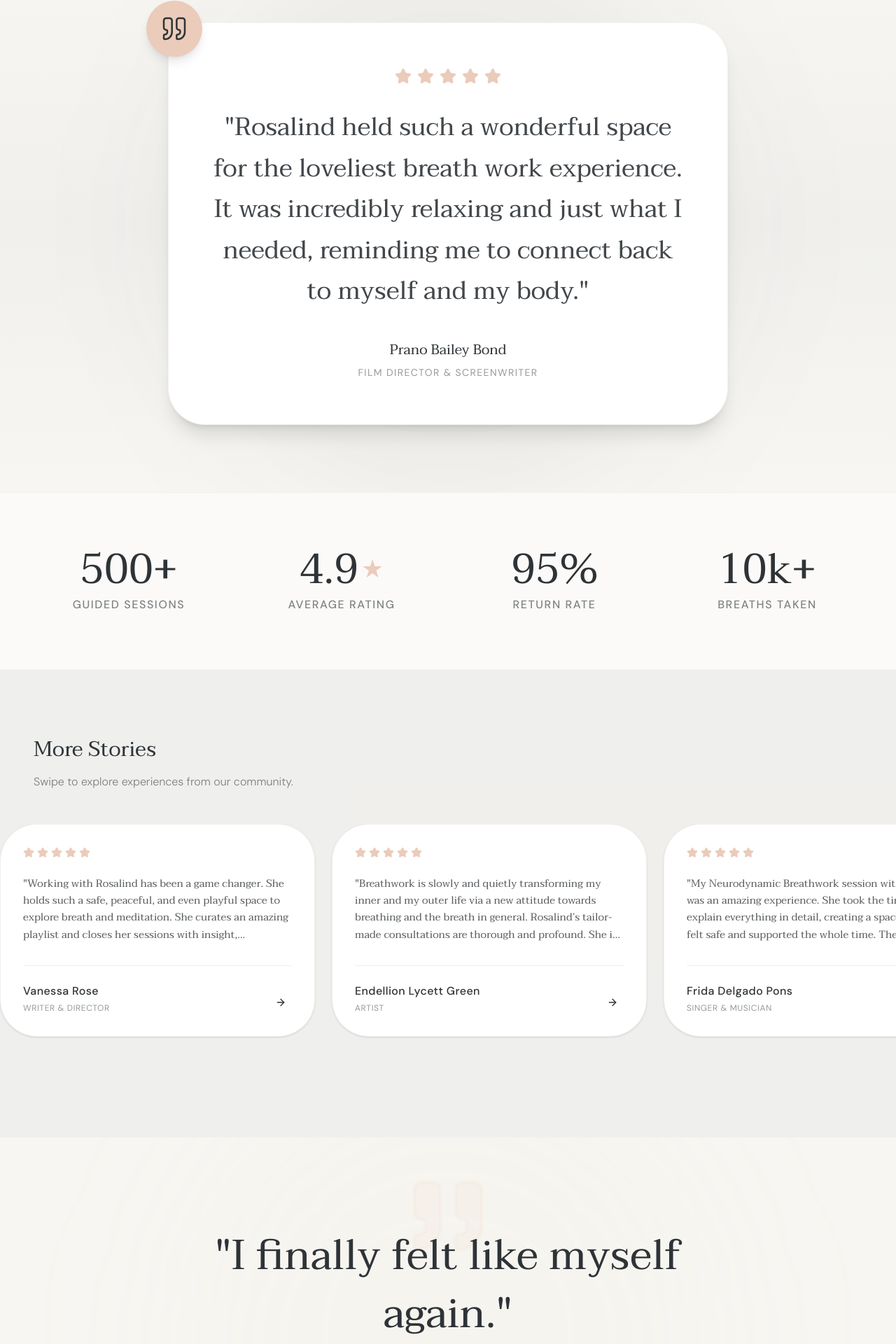
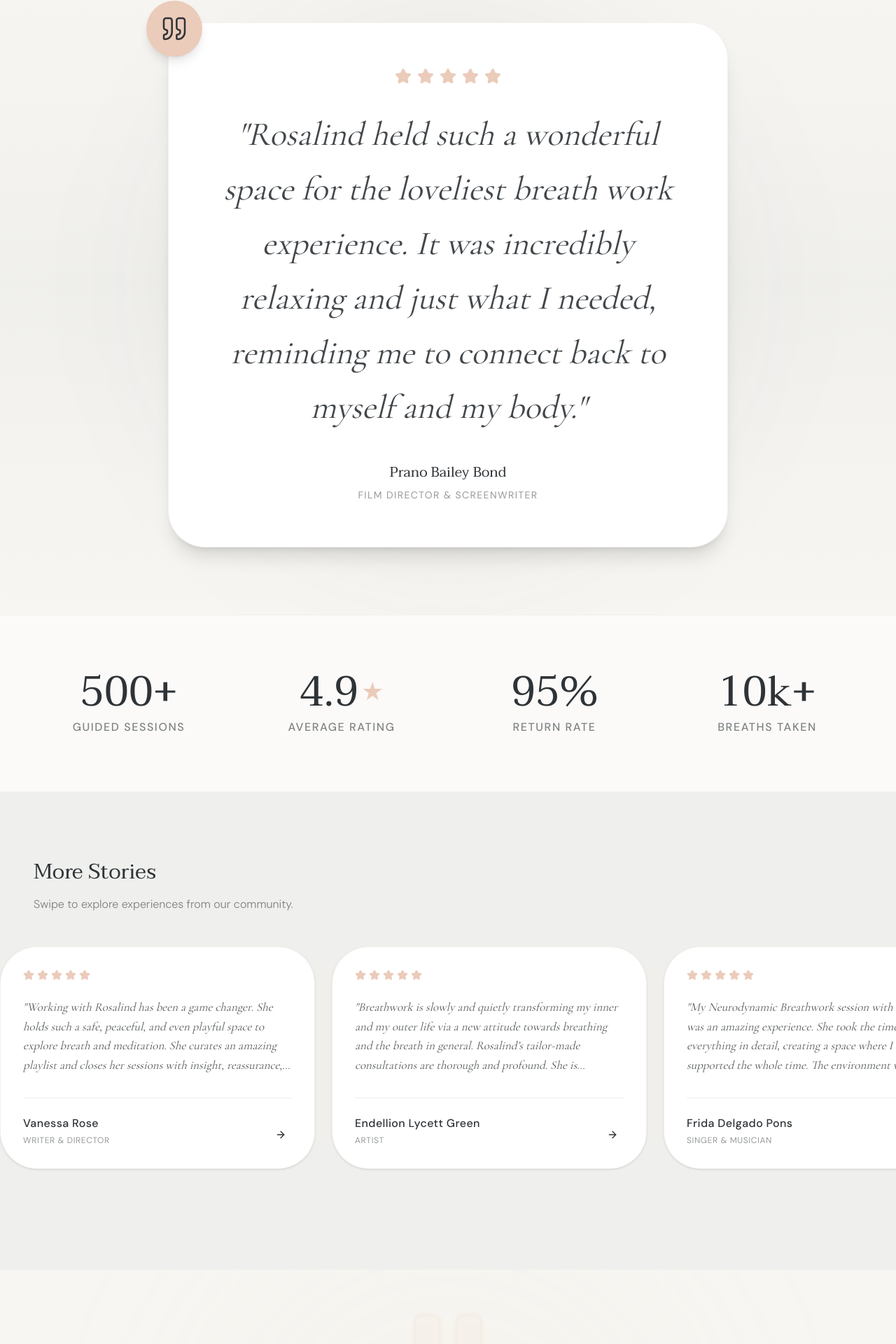
Before and after one commit to saanwordpress/Breathewrite, a Next.js app: page /testimonials in a window 1280 px wide. Shown: the part 656-2576 px from the top of the page at 70% size. Built offline with nearby package versions, Linux system fonts and the light colour scheme.

Commit message:
style: swap quote font to Cormorant Garamond for luxury italic style

```diff
--- a/src/app/(frontend)/globals.css
+++ b/src/app/(frontend)/globals.css
@@ -9,6 +9,7 @@
   --color-foreground: var(--foreground);
   --font-sans: var(--font-dm-sans), "DM Sans", sans-serif;
   --font-heading: var(--font-taviraj), "Taviraj", serif;
+  --font-quote: var(--font-cormorant), "Cormorant Garamond", serif;
   --font-mono: var(--font-geist-mono);
   --color-sidebar-ring: var(--sidebar-ring);
   --color-sidebar-border: var(--sidebar-border);
--- a/src/app/(frontend)/layout.tsx
+++ b/src/app/(frontend)/layout.tsx
@@ -1,5 +1,5 @@
 import type { Metadata } from "next";
-import { Taviraj, DM_Sans } from "next/font/google";
+import { Taviraj, DM_Sans, Cormorant_Garamond } from "next/font/google";
 import "./globals.css";
 import { Header } from "@/components/layout/Header";
 import { Footer } from "@/components/layout/Footer";
@@ -8,6 +8,13 @@ const taviraj = Taviraj({
   variable: "--font-taviraj",
   subsets: ["latin"],
   weight: ["300", "400", "500", "600", "700"],
+});
+
+const cormorantGaramond = Cormorant_Garamond({
+  variable: "--font-cormorant",
+  subsets: ["latin"],
+  weight: ["400", "500", "600", "700"],
+  style: ["normal", "italic"],
 });
 
 const dmSans = DM_Sans({
@@ -28,13 +35,8 @@ export default function RootLayout({
   return (
     <html
       lang="en"
-      className={`${taviraj.variable} ${dmSans.variable} h-full antialiased`}
+      className={`${taviraj.variable} ${cormorantGaramond.variable} ${dmSans.variable} h-full antialiased`}
     >
-      <head>
-        <link rel="preconnect" href="https://fonts.googleapis.com" />
-        <link rel="preconnect" href="https://fonts.gstatic.com" crossOrigin="anonymous" />
-        <link href="https://fonts.googleapis.com/css2?family=Taviraj:ital,wght@0,300;0,400;0,500;0,600;0,700;1,300;1,400;1,500;1,600;1,700&display=swap" rel="stylesheet" />
-      </head>
       <body className="min-h-full flex flex-col font-sans bg-background text-foreground">
         <Header />
         <main className="flex-1 mt-24">
--- a/src/app/(frontend)/testimonials/components/FeaturedTestimonial.tsx
+++ b/src/app/(frontend)/testimonials/components/FeaturedTestimonial.tsx
@@ -35,7 +35,7 @@ export function FeaturedTestimonial({ quote, name, role }: FeaturedTestimonialPr
             ))}
           </div>
 
-          <blockquote className="text-2xl md:text-4xl font-heading font-normal text-center leading-relaxed text-foreground/90 mb-10">
+          <blockquote className="text-3xl md:text-5xl font-quote italic text-center leading-relaxed text-foreground/90 mb-10 px-4 md:px-0">
             &quot;{quote}&quot;
           </blockquote>
 
--- a/src/app/(frontend)/testimonials/components/FloatingQuote.tsx
+++ b/src/app/(frontend)/testimonials/components/FloatingQuote.tsx
@@ -28,7 +28,7 @@ export function FloatingQuote({ quote, author, role }: FloatingQuoteProps) {
             <Quote className="w-24 h-24 md:w-32 md:h-32" strokeWidth={1} fill="currentColor" />
           </div>
 
-          <h2 className="text-3xl md:text-5xl lg:text-6xl font-heading text-primary leading-relaxed md:leading-snug relative z-10 font-normal px-4 md:px-0">
+          <h2 className="text-4xl md:text-5xl lg:text-7xl font-quote italic text-primary leading-relaxed md:leading-snug relative z-10 font-normal px-4 md:px-0">
             &quot;{quote}&quot;
           </h2>
 
--- a/src/app/(frontend)/testimonials/components/MemberStories.tsx
+++ b/src/app/(frontend)/testimonials/components/MemberStories.tsx
@@ -53,7 +53,7 @@ export function MemberStories() {
                 <span className="inline-block px-3 py-1 bg-secondary/10 text-secondary text-xs font-medium uppercase tracking-widest rounded-full mb-6">
                   Member for {story.months}
                 </span>
-                <p className="text-foreground/80 font-heading font-normal text-lg leading-relaxed relative z-10">
+                <p className="text-foreground/80 font-quote italic text-xl leading-relaxed relative z-10">
                   &quot;{story.quote}&quot;
                 </p>
               </div>
--- a/src/app/(frontend)/testimonials/components/TestimonialCarousel.tsx
+++ b/src/app/(frontend)/testimonials/components/TestimonialCarousel.tsx
@@ -59,7 +59,7 @@ export function TestimonialCarousel({ testimonials }: TestimonialCarouselProps)
                 ))}
               </div>
 
-              <p className="text-foreground/80 font-heading font-normal text-[15px] leading-relaxed mb-8 line-clamp-4 flex-grow">
+              <p className="text-foreground/80 font-quote italic text-[17px] leading-relaxed mb-8 line-clamp-4 flex-grow">
                 &quot;{testimonial.quote}&quot;
               </p>
 
@@ -83,7 +83,7 @@ export function TestimonialCarousel({ testimonials }: TestimonialCarouselProps)
                       <DialogTitle className="text-2xl font-heading text-primary">{testimonial.name}</DialogTitle>
                       {testimonial.role && <DialogDescription className="uppercase tracking-widest text-xs mt-1">{testimonial.role}</DialogDescription>}
                     </DialogHeader>
-                    <div className="font-heading font-normal text-foreground/90 text-lg leading-loose space-y-4">
+                    <div className="font-quote italic text-foreground/90 text-2xl leading-loose space-y-4">
                       <p>&quot;{testimonial.quote}&quot;</p>
                     </div>
                   </DialogContent>
```
